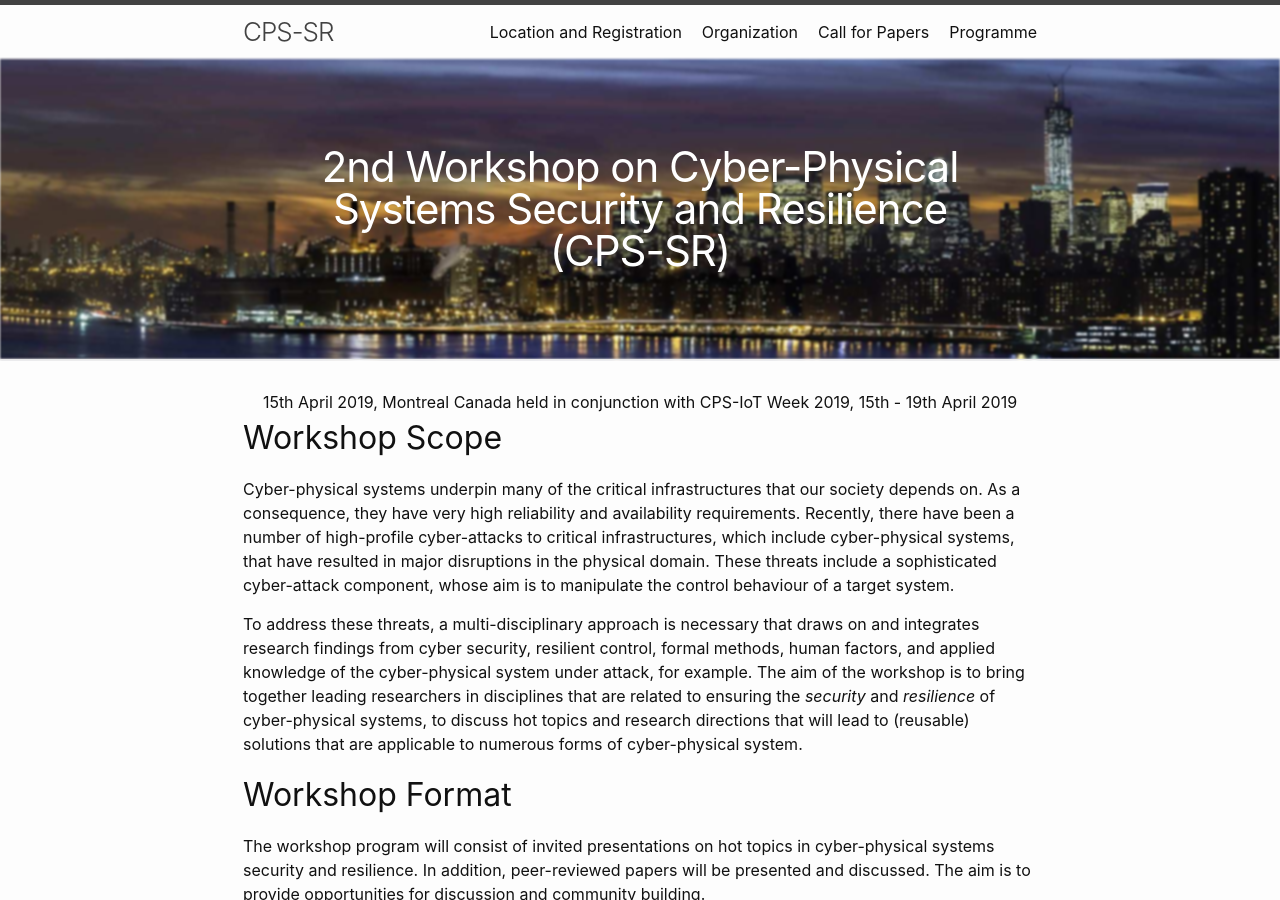
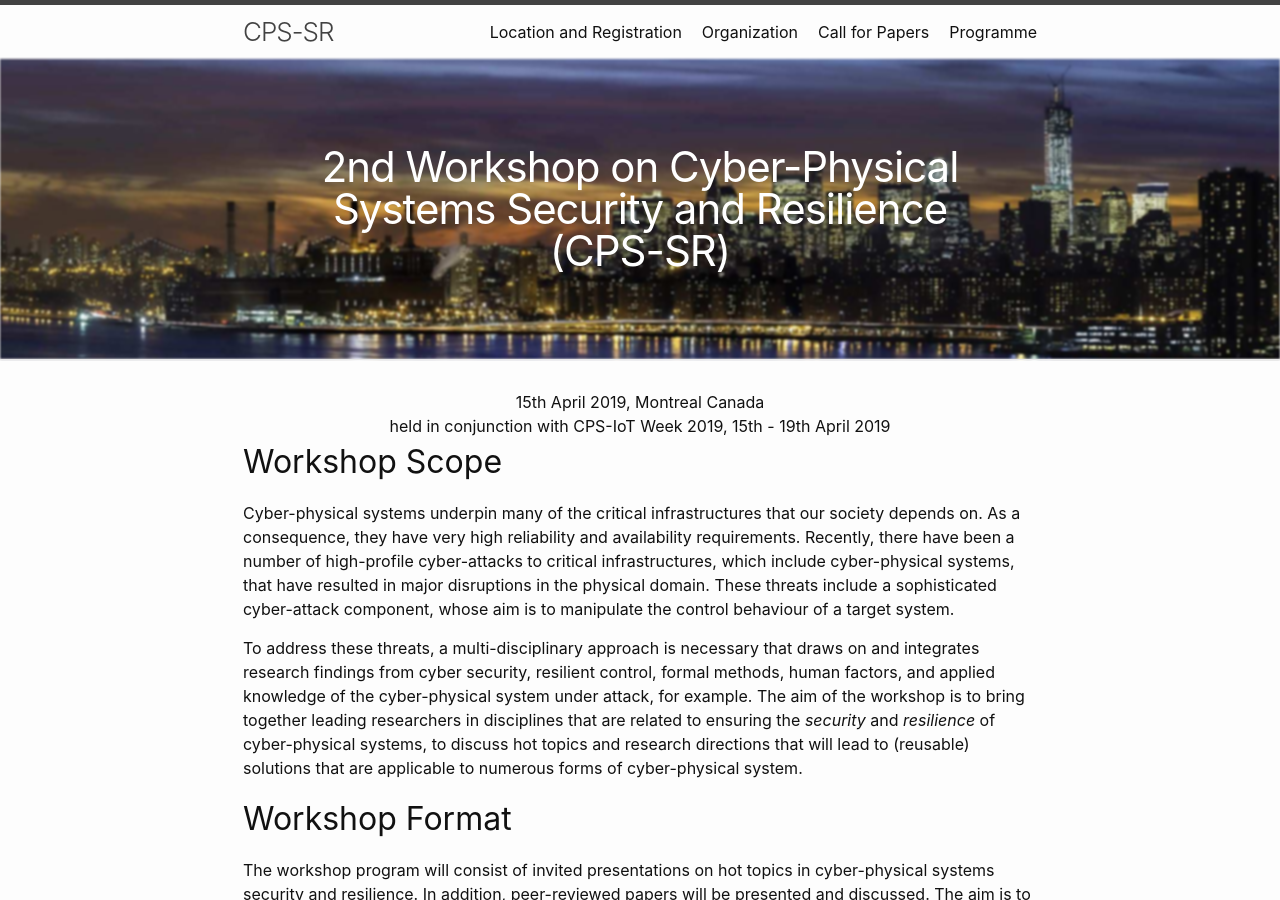
Before and after one commit to ait-csr/cps-sr, a Jekyll site: the page built from index.md, in a window 1280 px wide and 900 px high. Built offline with Jekyll 4.4.1, drawn with Linux system fonts in a browser that asks for light colours.

Commit message:
Another small change.

```diff
--- a/index.md
+++ b/index.md
@@ -6,9 +6,9 @@ layout: page
 title: ""
 ---
 
-<div align="center">
+<div align="center" font-size="large">
 15th April 2019, Montreal Canada
-
+<br/>
 held in conjunction with CPS-IoT Week 2019, 15th - 19th April 2019
 </div>
 
```
